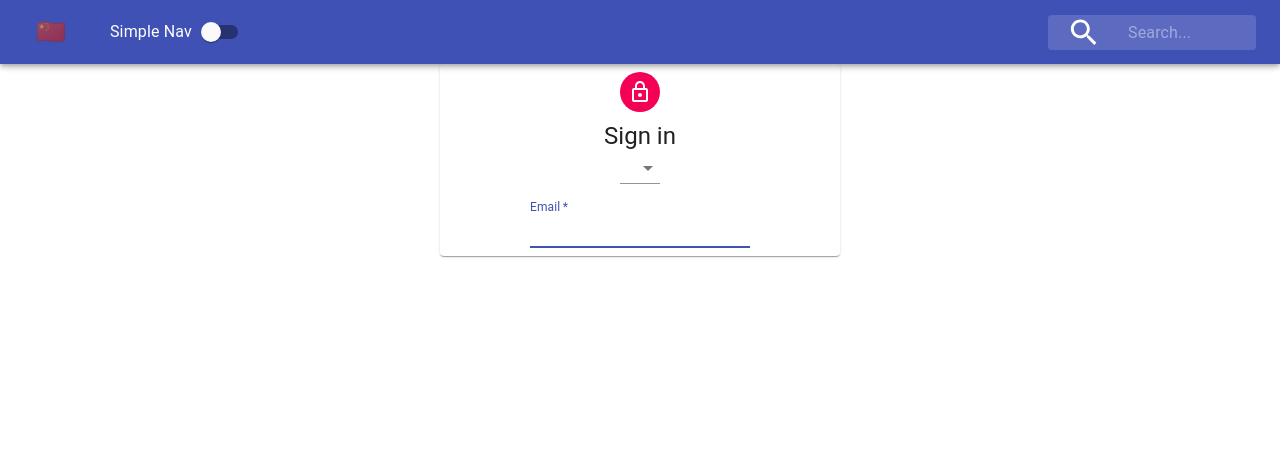
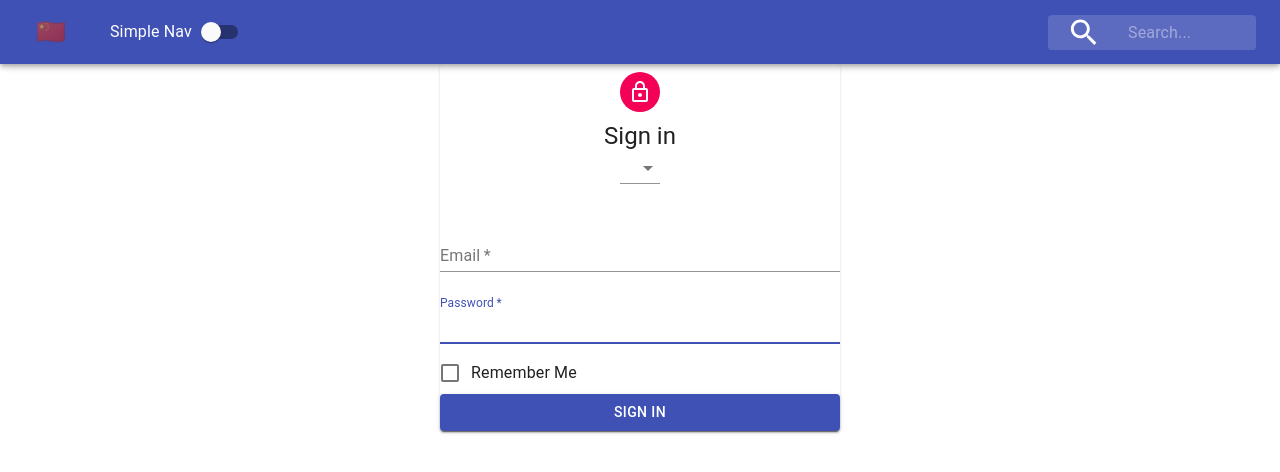
Before and after one commit to Kennethz374/NavBarWithContextNReducer, a React (Create React App) app in the folder navbar_with_context_and_reducer_hook/: page / in a window 1280 px wide. Shown: the top 472 px of the page. Built offline with nearby package versions, Linux system fonts and the light colour scheme; the HTML template or start-up script is replaced by a standard one.

Commit message:
added form component styles

```diff
--- a/navbar_with_context_and_reducer_hook/src/Styles/FormStyles.js
+++ b/navbar_with_context_and_reducer_hook/src/Styles/FormStyles.js
@@ -20,7 +20,10 @@
   avatar: {
     margin: theme.spacing.unit,
     backgroundColor: theme.palette.secondary.main,
-
+  },
+  form: {
+    width: "100%",
+    marginTop: theme.spacing.unit * 3
   }
 }))
 
--- a/navbar_with_context_and_reducer_hook/src/components/Form.js
+++ b/navbar_with_context_and_reducer_hook/src/components/Form.js
@@ -35,6 +35,25 @@
             <Input id="email" name="email" autoFocus>
             </Input>
           </FormControl>
+
+          <FormControl margin="normal" required fullWidth>
+            <InputLabel htmlFor="password">Password</InputLabel>
+            <Input id="password" name="password" autoFocus>
+            </Input>
+          </FormControl>
+
+          <FormControlLabel
+            control={<Checkbox color="primary"/>}
+            label = "Remember Me"
+          />
+          <Button className={classes.submit}
+            variant="contained"
+            color="primary"
+            type="submit"
+            fullWidth
+          >
+            Sign in
+          </Button>
         </form>
       </Paper>
     </main>
```
